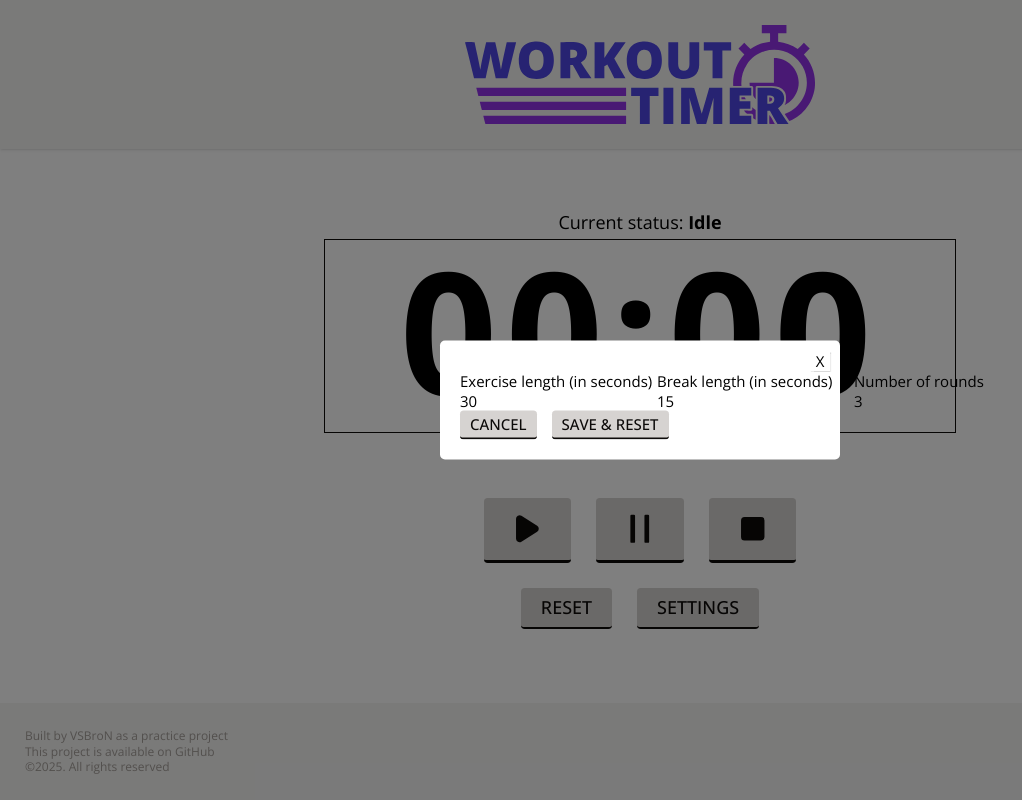
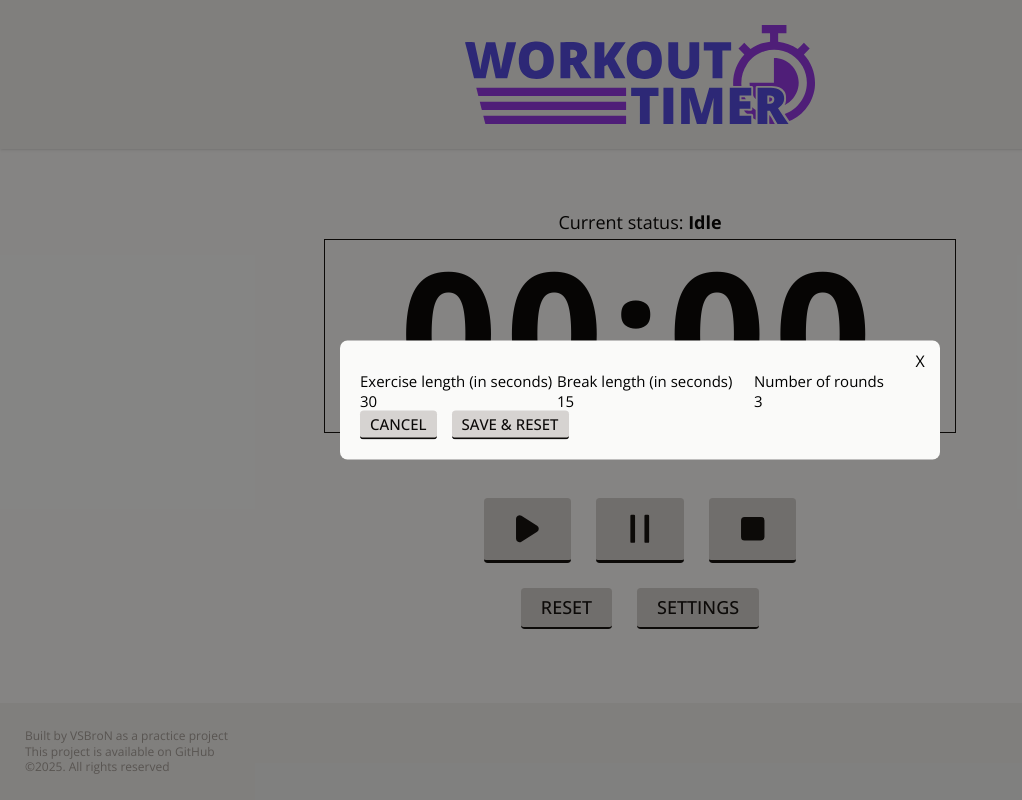
Before and after one commit to vsbron/workout-timer-2025-react, a React (Vite) app: page / in a window 1280 px wide. Both pictures are taken after a click on the element "SETTINGS". Shown: the whole page, without its empty margins (0-1022 px from the left). Built offline with nearby package versions, Linux system fonts and the light colour scheme.

Commit message:
Rewrite Modal's module css into Tailwind

```diff
--- a/src/components/modal/Modal.module.css
+++ /dev/null
@@ -1,51 +0,0 @@
-.modalOverlay {
-  position: absolute;
-  top: 0;
-  left: 0;
-  width: 100%;
-  height: 100%;
-  background-color: rgba(0, 0, 0, 0.5);
-  cursor: pointer;
-}
-
-.modalContent {
-  position: absolute;
-  top: 50%;
-  transform: translateY(-50%);
-  left: 0;
-  right: 0;
-  margin: 0 auto;
-  max-width: 40rem;
-  background: #fff;
-  padding: 2rem;
-  border-radius: 0.5rem;
-  z-index: 1001;
-}
-
-.modalTrigger {
-  cursor: pointer;
-
-  & > span {
-    display: inline-block;
-    background-color: #fff;
-    padding: 0.5rem 1rem;
-    border-radius: 1rem;
-    box-shadow: 2px 2px 2px rgba(0, 0, 0, 0.25);
-  }
-}
-
-.modalClose {
-  cursor: pointer;
-  width: 1rem;
-  height: 1rem;
-  display: flex;
-  justify-content: center;
-  align-items: center;
-  font-size: 1.5rem;
-  line-height: 1;
-  padding: 1rem;
-  position: absolute;
-  top: 1rem;
-  right: 1rem;
-  box-shadow: 1px 1px 1px rgba(0, 0, 0, 0.15);
-}
--- a/src/components/modal/ModalChildren.tsx
+++ b/src/components/modal/ModalChildren.tsx
@@ -1,7 +1,6 @@
 import type { ReactNode } from "react";
 
 import useModal from "@/components/modal/ModalContext";
-import styles from "@/components/modal/Modal.module.css";
 
 // Modal window
 export function Content({ children }: { children: ReactNode }) {
@@ -11,9 +10,12 @@ export function Content({ children }: { children: ReactNode }) {
   // Returned JSX
   return (
     isOpen && (
-      <div className={styles.modalContent}>
+      <div className="absolute top-1/2 -translate-y-1/2 left-0 right-0 mx-auto max-w-[60rem] bg-stone-50 p-[2rem] rounded-xl z-50">
         {children}
-        <div className={styles.modalClose} onClick={toggleModal}>
+        <div
+          className="cursor-pointer w-[1rem] h-[1rem] flex justify-center items-center text-[1.6rem] leading-[1] p-[1rem] absolute top-[1rem] right-[1rem]"
+          onClick={toggleModal}
+        >
           X
         </div>
       </div>
@@ -28,7 +30,12 @@ export function Overlay() {
 
   // Returned JSX
   return (
-    isOpen && <div className={styles.modalOverlay} onClick={toggleModal}></div>
+    isOpen && (
+      <div
+        className="absolute top-0 left-0 w-full h-full bg-stone-950/50"
+        onClick={toggleModal}
+      ></div>
+    )
   );
 }
 
@@ -39,7 +46,7 @@ export function Trigger({ children }: { children: ReactNode }) {
 
   // Returned JSX
   return (
-    <div onClick={toggleModal} className={styles.modalTrigger}>
+    <div onClick={toggleModal} className="cursor-pointer">
       {children}
     </div>
   );
```
